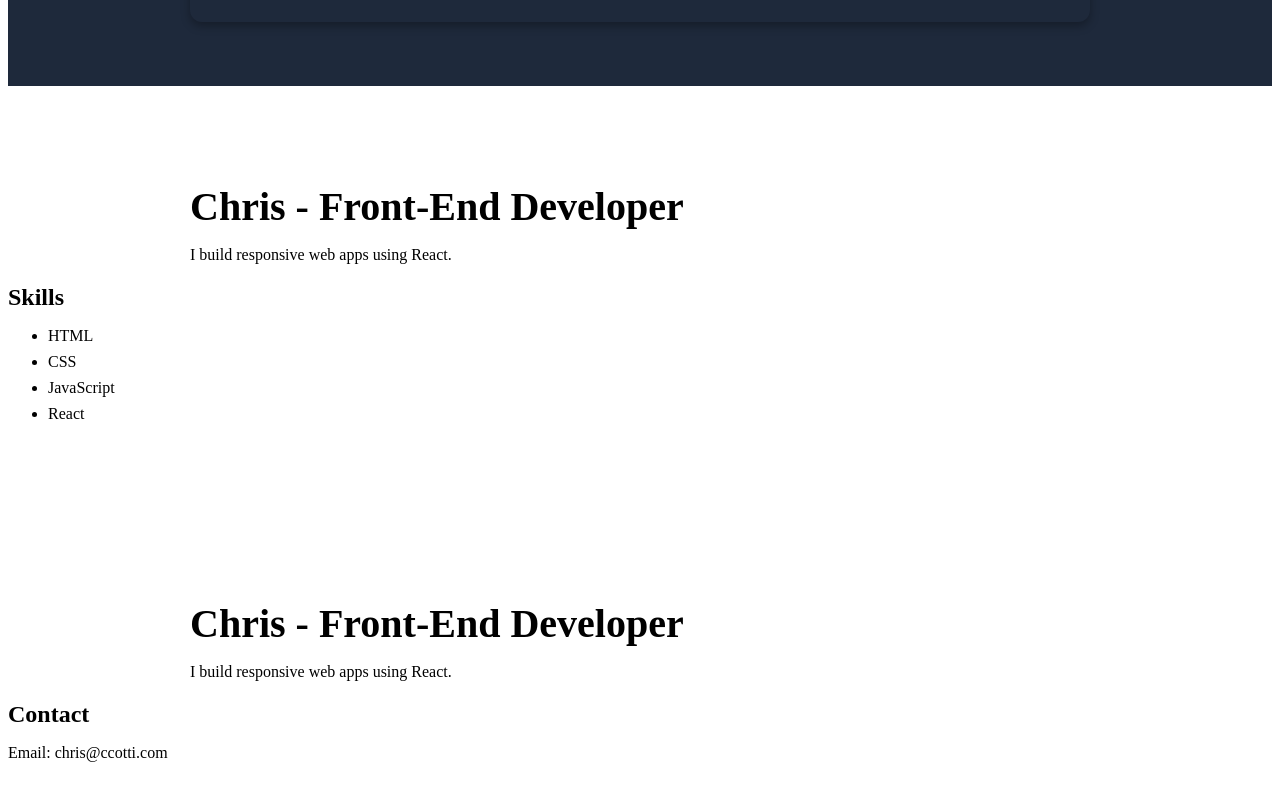
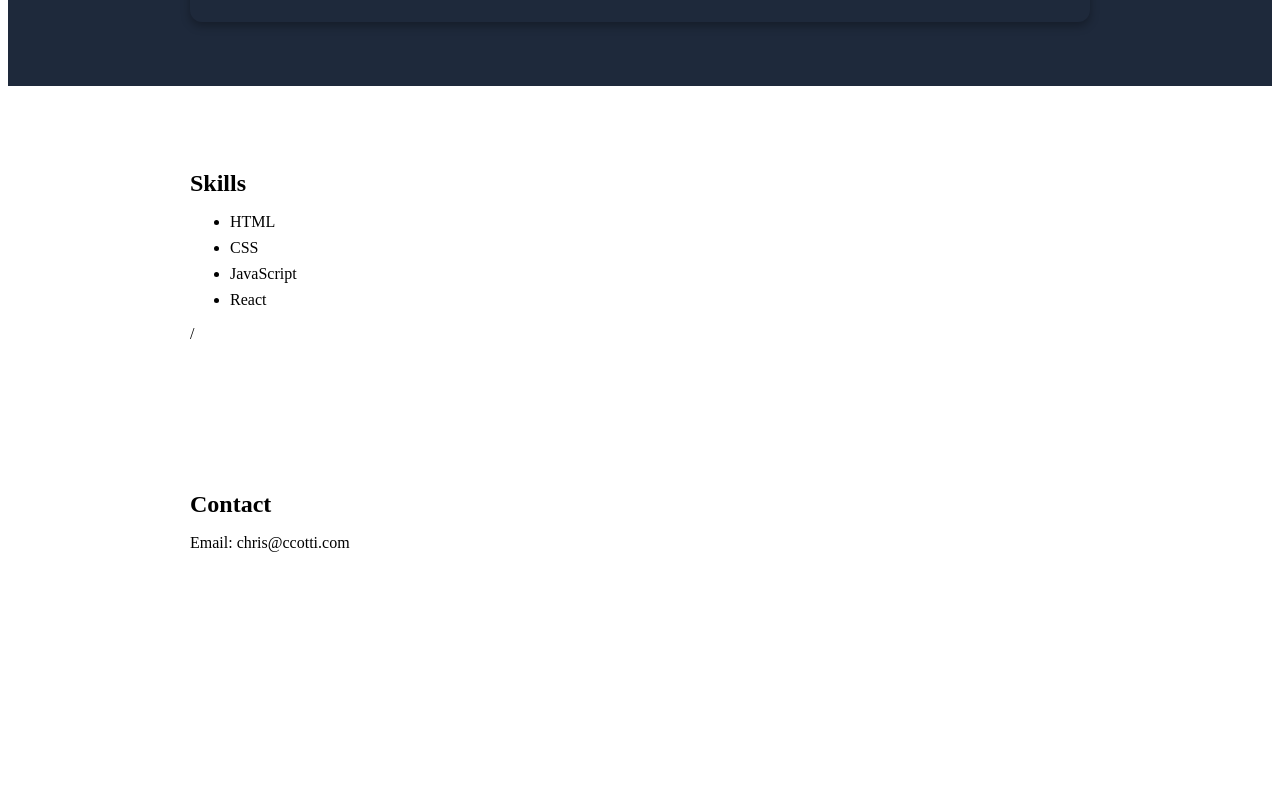
Before and after one commit to ccotti/portfolio, a React app: page / in a window 1280 px wide. Shown: the part 764-1564 px from the top of the page. After the commit the page ends 1404 px from the top, so only its background shows below. Built offline with nearby package versions, Linux system fonts and the light colour scheme; the HTML template or start-up script is replaced by a standard one.

Commit message:
Add portfolio layout sections updated

```diff
--- a/src/components/Contact.jsx
+++ b/src/components/Contact.jsx
@@ -2,11 +2,9 @@ function Contact() {
   return (
 <section className="contact">
   <div className="container">
-    <h1>Chris - Front-End Developer</h1>
-    <p>I build responsive web apps using React.</p>
-  </div>
   <h2>Contact</h2>
       <p>Email: chris@ccotti.com</p>
+</div>
 </section>
   );
 }
--- a/src/components/Skills.jsx
+++ b/src/components/Skills.jsx
@@ -2,9 +2,6 @@ function Skills() {
   return (
     <section className="skills">
   <div className="container">
-    <h1>Chris - Front-End Developer</h1>
-    <p>I build responsive web apps using React.</p>
-  </div>
   <h2>Skills</h2>
       <ul>
         <li>HTML</li>
@@ -12,6 +9,8 @@ function Skills() {
         <li>JavaScript</li>
         <li>React</li>
       </ul>
+
+/</div>
 </section>
   );
 }
```
